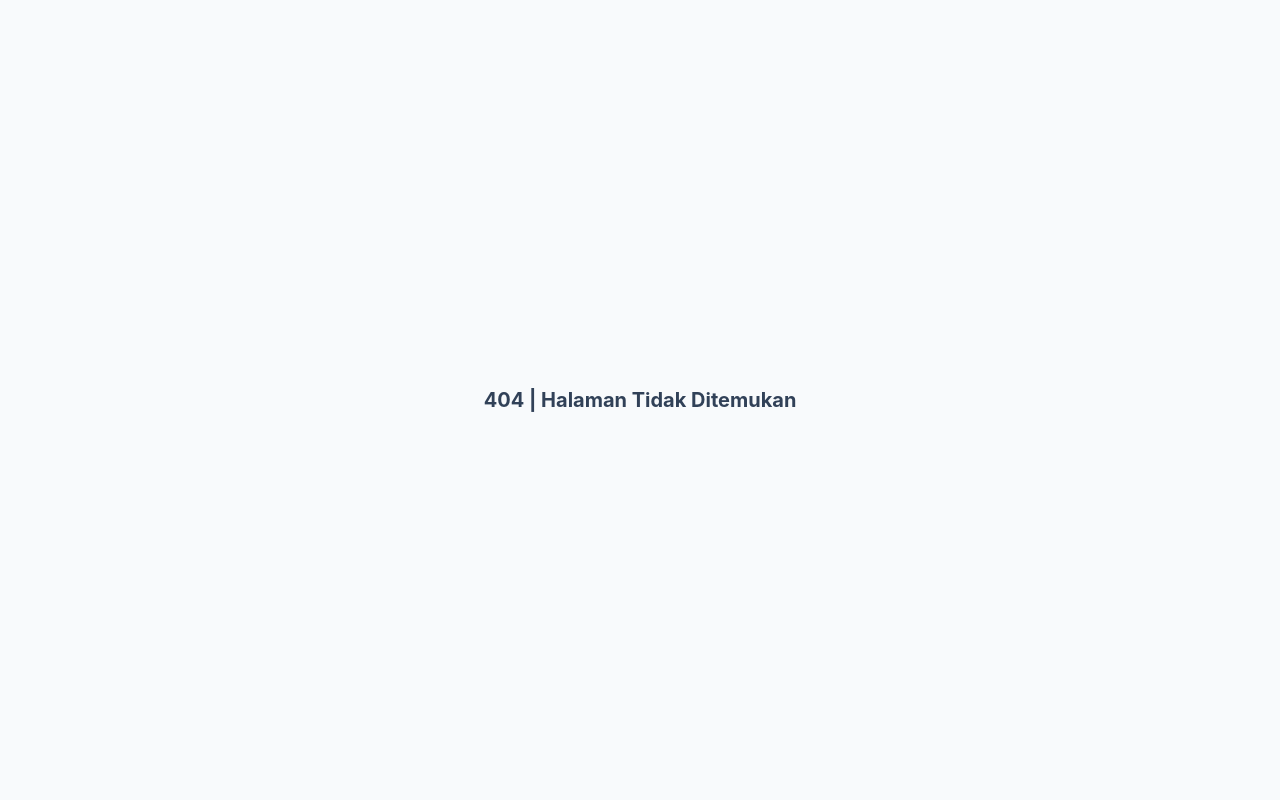
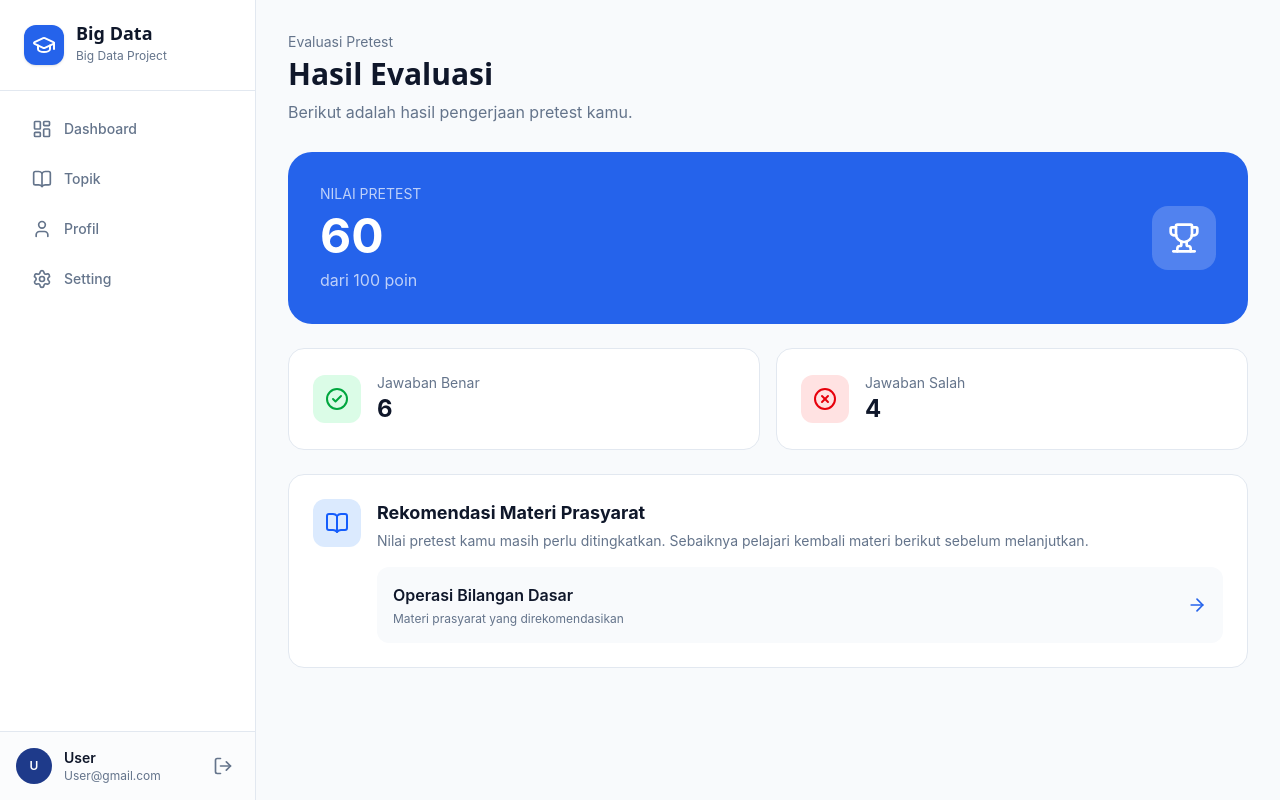
Before and after one commit to Project-Big-Data-26/Project_Nolla, a React (Vite) app in the folder frontend/: page /evaluasi in a window 1280 px wide. Before the commit this address had no page. Built offline with nearby package versions, Linux system fonts and the light colour scheme.

Commit message:
Add evaluation page

```diff
--- /dev/null
+++ b/frontend/src/pages/EvaluationPage.jsx
@@ -0,0 +1,159 @@
+import React from "react";
+import {
+  CheckCircle2,
+  XCircle,
+  Trophy,
+  BookOpen,
+  ArrowRight,
+} from "lucide-react";
+import Navbar from "../components/Navbar";
+
+const EvaluationPage = () => {
+  // Data dummy hasil pretest
+  const score = 60;
+  const correct = 6;
+  const incorrect = 4;
+
+  // Rekomendasi muncul jika nilai rendah
+  const isLowScore = score < 70;
+
+  return (
+    <div className="flex min-h-screen bg-neutral-bg">
+      {/* Sidebar */}
+      <Navbar />
+
+      {/* Konten Utama */}
+      <main className="flex-1 p-5 md:p-8 pb-24 md:pb-8">
+        {/* Header */}
+        <header className="mb-7">
+          <p className="text-sm text-neutral-muted mb-1">
+            Evaluasi Pretest
+          </p>
+
+          <h1 className="font-heading text-2xl md:text-3xl font-bold text-neutral-text">
+            Hasil Evaluasi
+          </h1>
+
+          <p className="text-neutral-muted mt-2">
+            Berikut adalah hasil pengerjaan pretest kamu.
+          </p>
+        </header>
+
+        {/* Nilai Utama */}
+        <section className="bg-primary rounded-3xl p-6 md:p-8 text-white mb-6">
+          <div className="flex flex-col md:flex-row md:items-center md:justify-between gap-6">
+            <div>
+              <p className="text-white/70 text-sm mb-2">
+                NILAI PRETEST
+              </p>
+
+              <h2 className="text-5xl font-bold">
+                {score}
+              </h2>
+
+              <p className="text-white/70 mt-2">
+                dari 100 poin
+              </p>
+            </div>
+
+            <div className="w-16 h-16 rounded-2xl bg-white/20 flex items-center justify-center">
+              <Trophy size={32} />
+            </div>
+          </div>
+        </section>
+
+        {/* Statistik Jawaban */}
+        <div className="grid grid-cols-1 sm:grid-cols-2 gap-4 mb-6">
+          {/* Jawaban Benar */}
+          <div className="bg-neutral-card rounded-2xl p-6 border border-neutral-border">
+            <div className="flex items-center gap-4">
+              <div className="w-12 h-12 rounded-xl bg-green-100 flex items-center justify-center">
+                <CheckCircle2
+                  size={24}
+                  className="text-green-600"
+                />
+              </div>
+
+              <div>
+                <p className="text-sm text-neutral-muted">
+                  Jawaban Benar
+                </p>
+
+                <p className="text-2xl font-bold text-neutral-text">
+                  {correct}
+                </p>
+              </div>
+            </div>
+          </div>
+
+          {/* Jawaban Salah */}
+          <div className="bg-neutral-card rounded-2xl p-6 border border-neutral-border">
+            <div className="flex items-center gap-4">
+              <div className="w-12 h-12 rounded-xl bg-red-100 flex items-center justify-center">
+                <XCircle
+                  size={24}
+                  className="text-red-600"
+                />
+              </div>
+
+              <div>
+                <p className="text-sm text-neutral-muted">
+                  Jawaban Salah
+                </p>
+
+                <p className="text-2xl font-bold text-neutral-text">
+                  {incorrect}
+                </p>
+              </div>
+            </div>
+          </div>
+        </div>
+
+        {/* Rekomendasi Materi Prasyarat */}
+        {isLowScore && (
+          <section className="bg-neutral-card rounded-2xl p-6 border border-neutral-border">
+            <div className="flex items-start gap-4">
+              <div className="w-12 h-12 rounded-xl bg-blue-100 flex items-center justify-center shrink-0">
+                <BookOpen
+                  size={24}
+                  className="text-blue-600"
+                />
+              </div>
+
+              <div className="flex-1">
+                <h2 className="text-lg font-bold text-neutral-text">
+                  Rekomendasi Materi Prasyarat
+                </h2>
+
+                <p className="text-sm text-neutral-muted mt-1">
+                  Nilai pretest kamu masih perlu ditingkatkan.
+                  Sebaiknya pelajari kembali materi berikut sebelum
+                  melanjutkan.
+                </p>
+
+                <div className="mt-4 flex items-center justify-between bg-neutral-bg rounded-xl p-4">
+                  <div>
+                    <p className="font-semibold text-neutral-text">
+                      Operasi Bilangan Dasar
+                    </p>
+
+                    <p className="text-xs text-neutral-muted mt-1">
+                      Materi prasyarat yang direkomendasikan
+                    </p>
+                  </div>
+
+                  <ArrowRight
+                    size={20}
+                    className="text-primary"
+                  />
+                </div>
+              </div>
+            </div>
+          </section>
+        )}
+      </main>
+    </div>
+  );
+};
+
+export default EvaluationPage;
--- a/frontend/src/routes/AppRoutes.jsx
+++ b/frontend/src/routes/AppRoutes.jsx
@@ -10,6 +10,7 @@ import Login from "../pages/Auth/Login";
 import Register from "../pages/Auth/Register";
 import Settings from "../pages/Settings";
 import PersonalizationWizard from "../pages/PersonalizationWizard";
+import EvaluationPage from "../pages/EvaluationPage";
 
 const AppRoutes = () => {
   return (
@@ -26,6 +27,7 @@ const AppRoutes = () => {
       <Route path="/register" element={<Register />} />
       <Route path="/settings" element={<Settings />} />
       <Route path="/perzonalization" element={<PersonalizationWizard />} />
+      <Route path="/evaluasi" element={<EvaluationPage />} />
 
       {/* Fallback 404 / Route Tidak Ditemukan */}
       <Route
```
